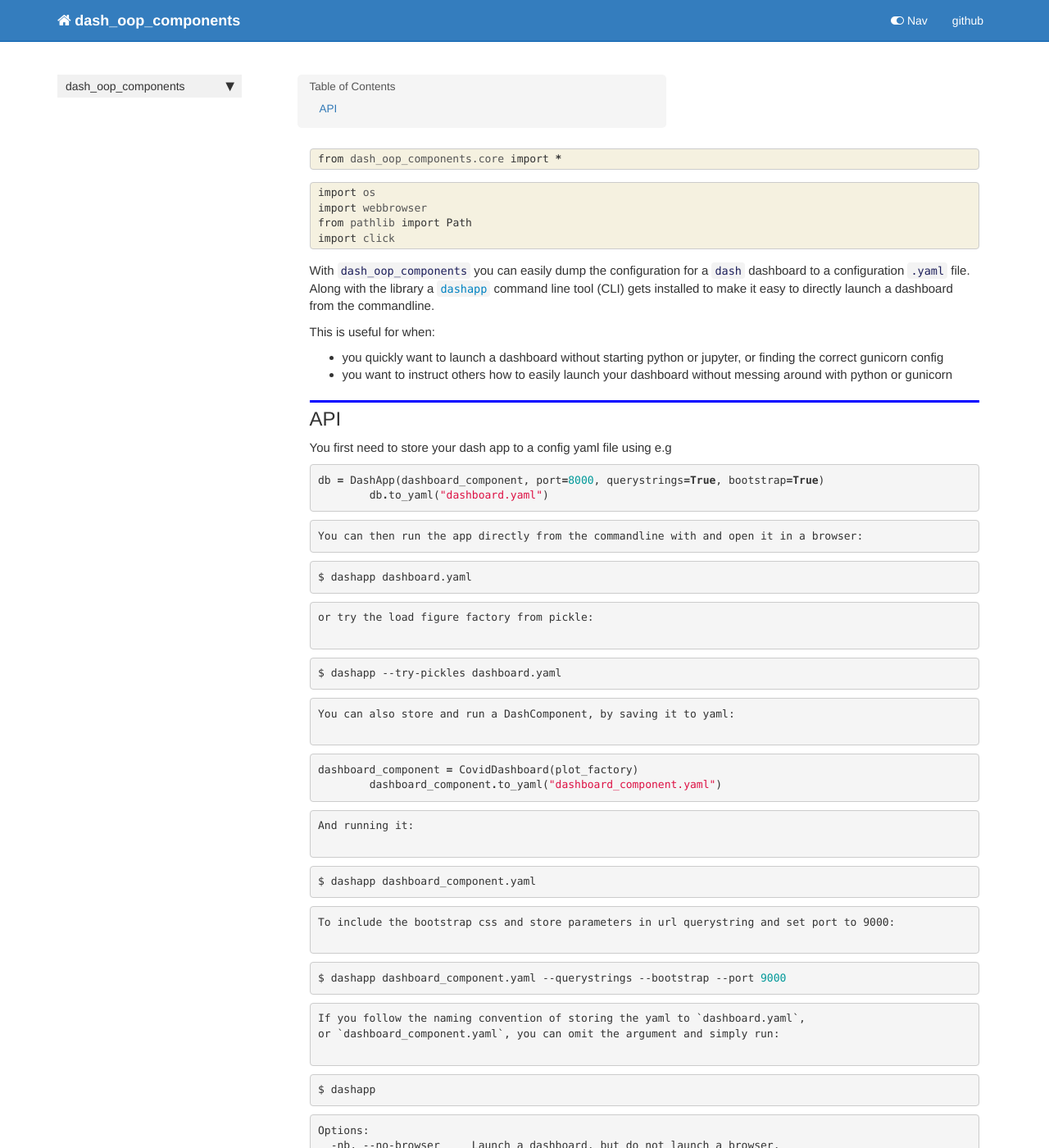
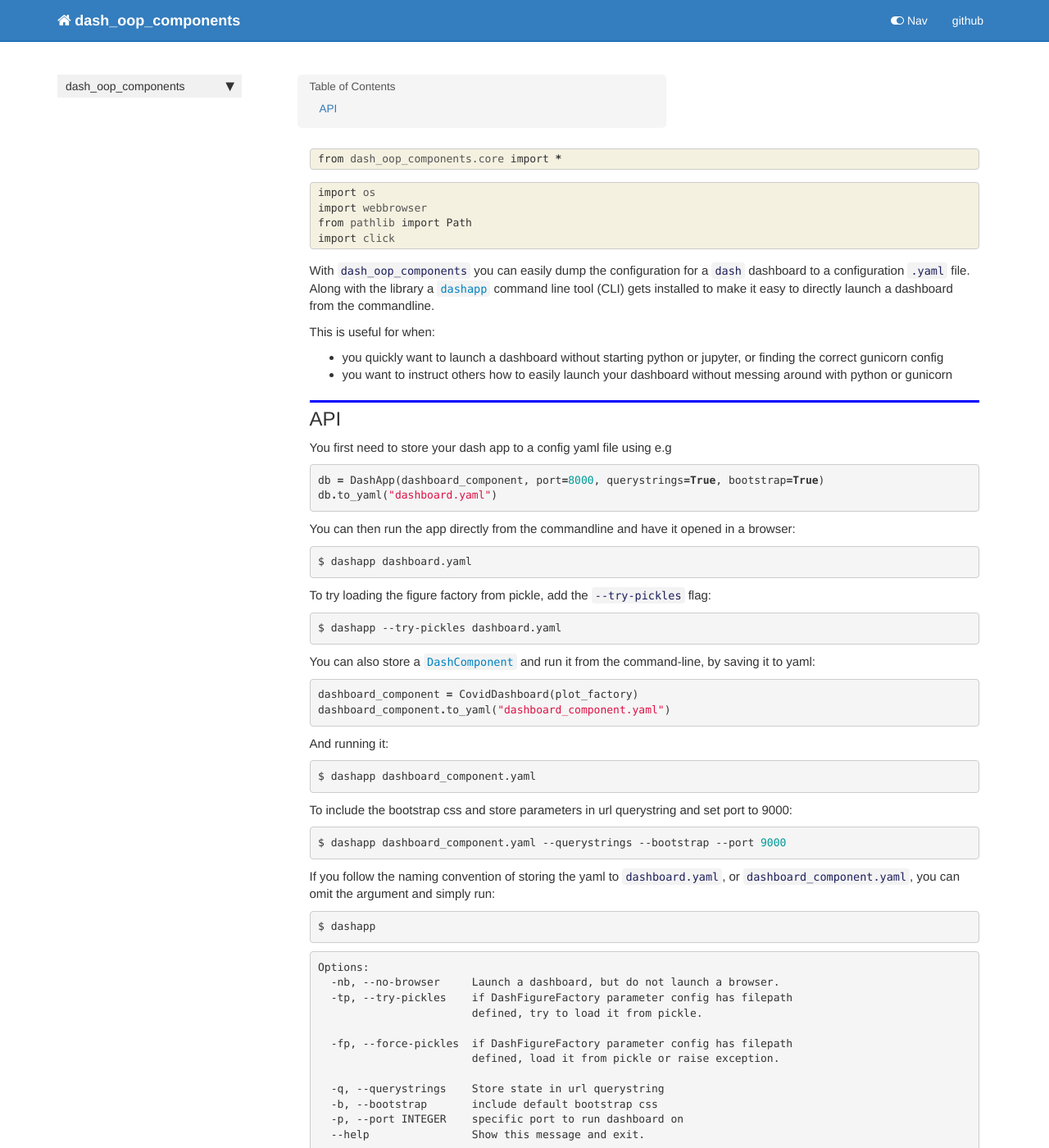
Before and after one commit to oegedijk/dash_oop_components, a Jekyll site: the page built from docs/cli.html, in a window 1280 px wide and 1400 px high. Shown: the whole window at 82% size. Built offline with Jekyll 4.4.1, drawn with Linux system fonts in a browser that asks for light colours; nearby versions of some CDN libraries; comment, search, counter and statistics services are not loaded.

Commit message:
cleaned cli docs

```diff
--- a/docs/cli.html
+++ b/docs/cli.html
@@ -88,43 +88,26 @@
 <div class="text_cell_render border-box-sizing rendered_html">
 <p>You first need to store your dash app to a config yaml file using e.g</p>
 <div class="highlight"><pre><span></span><span class="n">db</span> <span class="o">=</span> <span class="n">DashApp</span><span class="p">(</span><span class="n">dashboard_component</span><span class="p">,</span> <span class="n">port</span><span class="o">=</span><span class="mi">8000</span><span class="p">,</span> <span class="n">querystrings</span><span class="o">=</span><span class="kc">True</span><span class="p">,</span> <span class="n">bootstrap</span><span class="o">=</span><span class="kc">True</span><span class="p">)</span>
-        <span class="n">db</span><span class="o">.</span><span class="n">to_yaml</span><span class="p">(</span><span class="s2">&quot;dashboard.yaml&quot;</span><span class="p">)</span>
+<span class="n">db</span><span class="o">.</span><span class="n">to_yaml</span><span class="p">(</span><span class="s2">&quot;dashboard.yaml&quot;</span><span class="p">)</span>
 </pre></div>
-
-<pre><code>You can then run the app directly from the commandline with and open it in a browser:
-</code></pre>
+<p>You can then run the app directly from the commandline and have it opened in a browser:</p>
 <div class="highlight"><pre><span></span>$ dashapp dashboard.yaml
 </pre></div>
-
-<pre><code>or try the load figure factory from pickle:
-
-</code></pre>
+<p>To try loading the figure factory from pickle, add the <code>--try-pickles</code> flag:</p>
 <div class="highlight"><pre><span></span>$ dashapp --try-pickles dashboard.yaml
 </pre></div>
-
-<pre><code>You can also store and run a DashComponent, by saving it to yaml:
-
-</code></pre>
+<p>You can also store a <a href="/dash_oop_components/core.html#DashComponent"><code>DashComponent</code></a> and run it from the command-line, by saving it to yaml:</p>
 <div class="highlight"><pre><span></span><span class="n">dashboard_component</span> <span class="o">=</span> <span class="n">CovidDashboard</span><span class="p">(</span><span class="n">plot_factory</span><span class="p">)</span>
-        <span class="n">dashboard_component</span><span class="o">.</span><span class="n">to_yaml</span><span class="p">(</span><span class="s2">&quot;dashboard_component.yaml&quot;</span><span class="p">)</span>
+<span class="n">dashboard_component</span><span class="o">.</span><span class="n">to_yaml</span><span class="p">(</span><span class="s2">&quot;dashboard_component.yaml&quot;</span><span class="p">)</span>
 </pre></div>
-
-<pre><code>And running it:
-
-</code></pre>
+<p>And running it:</p>
 <div class="highlight"><pre><span></span>$ dashapp dashboard_component.yaml
 </pre></div>
-
-<pre><code>To include the bootstrap css and store parameters in url querystring and set port to 9000:
-
-</code></pre>
+<p>To include the bootstrap css and store parameters in url querystring and set port to 9000:</p>
 <div class="highlight"><pre><span></span>$ dashapp dashboard_component.yaml --querystrings --bootstrap --port <span class="m">9000</span>
 </pre></div>
-
-<pre><code>If you follow the naming convention of storing the yaml to `dashboard.yaml`,
-or `dashboard_component.yaml`, you can omit the argument and simply run:
-
-</code></pre>
+<p>If you follow the naming convention of storing the yaml to <code>dashboard.yaml</code>,
+or <code>dashboard_component.yaml</code>, you can omit the argument and simply run:</p>
 <div class="highlight"><pre><span></span>$ dashapp
 </pre></div>
 
```
Also changed, not shown: README.md, 1 other file.
